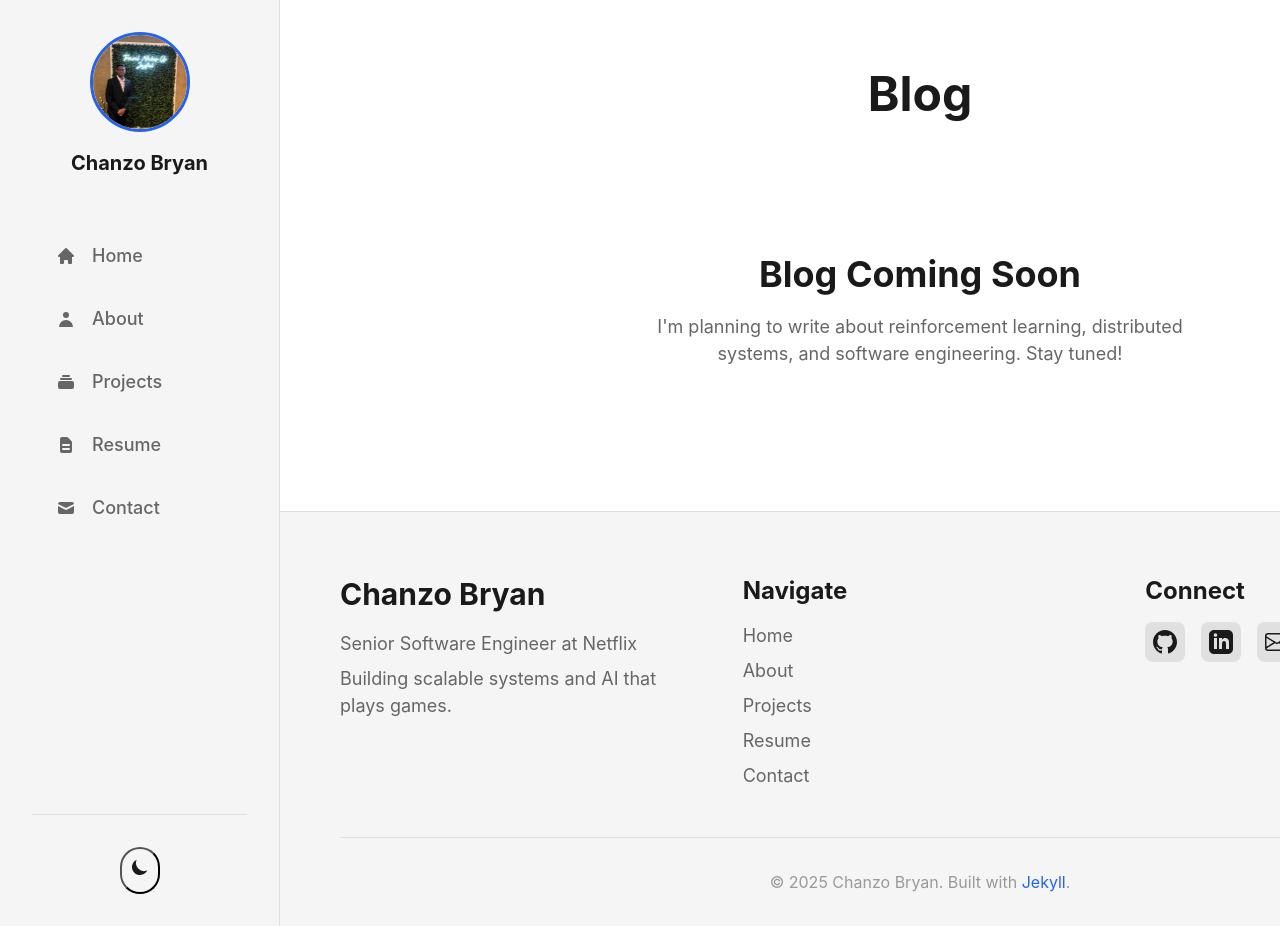
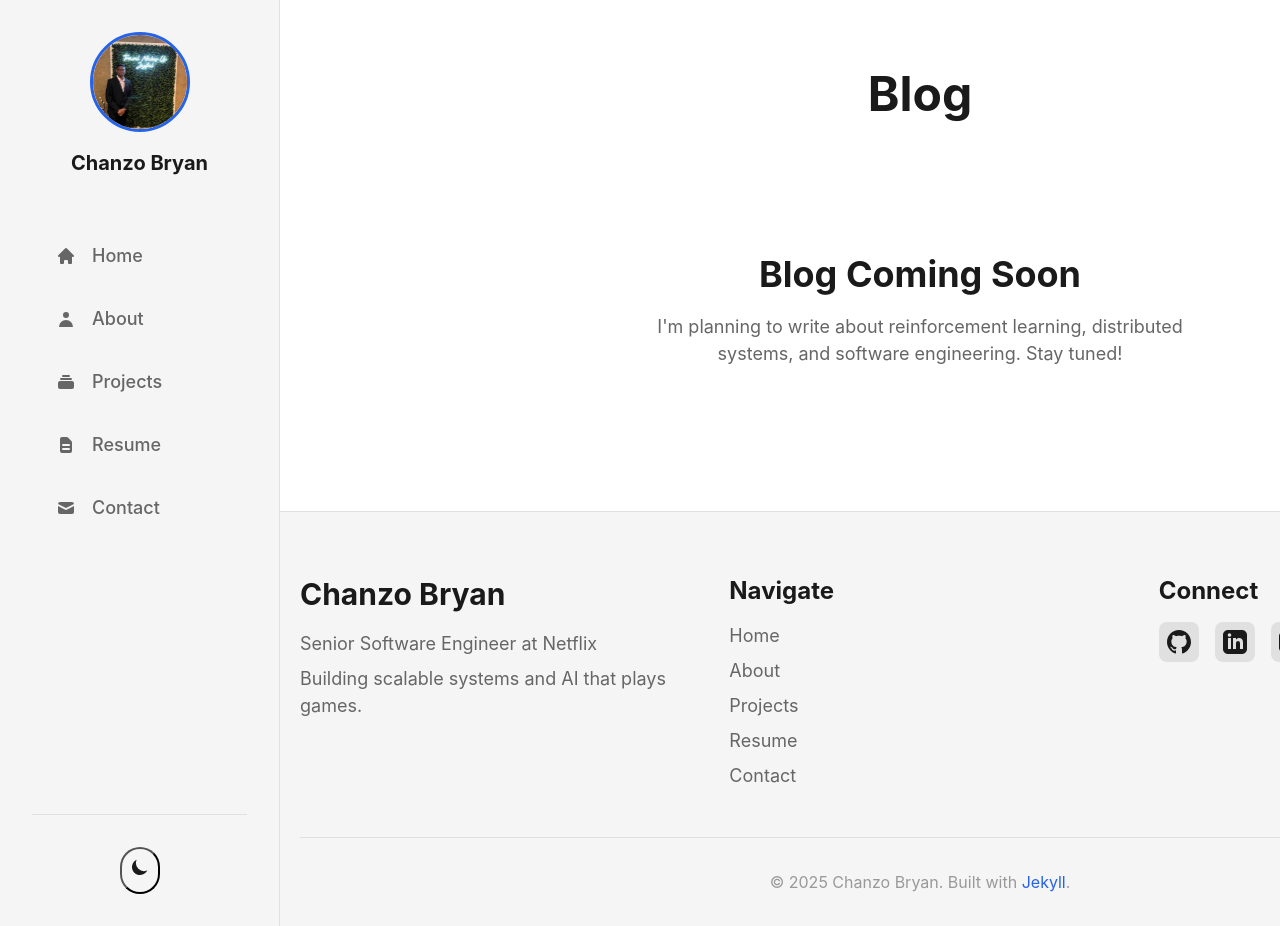
Before and after one commit to Chainso/chanzobryan.com, a Jekyll site: the page built from blog.html, in a window 1280 px wide and 926 px high. Built offline with Jekyll 4.4.1, drawn with Linux system fonts in a browser that asks for light colours.

Commit message:
Increase container max-width to 1400px to reduce side whitespace

```diff
--- a/assets/css/_variables.scss
+++ b/assets/css/_variables.scss
@@ -91,7 +91,7 @@
 $screen-2xl: 1536px;
 
 // Container
-$container-max-width: 1200px;
+$container-max-width: 1400px;
 $container-padding: $space-lg;
 
 // Z-index Scale
```
